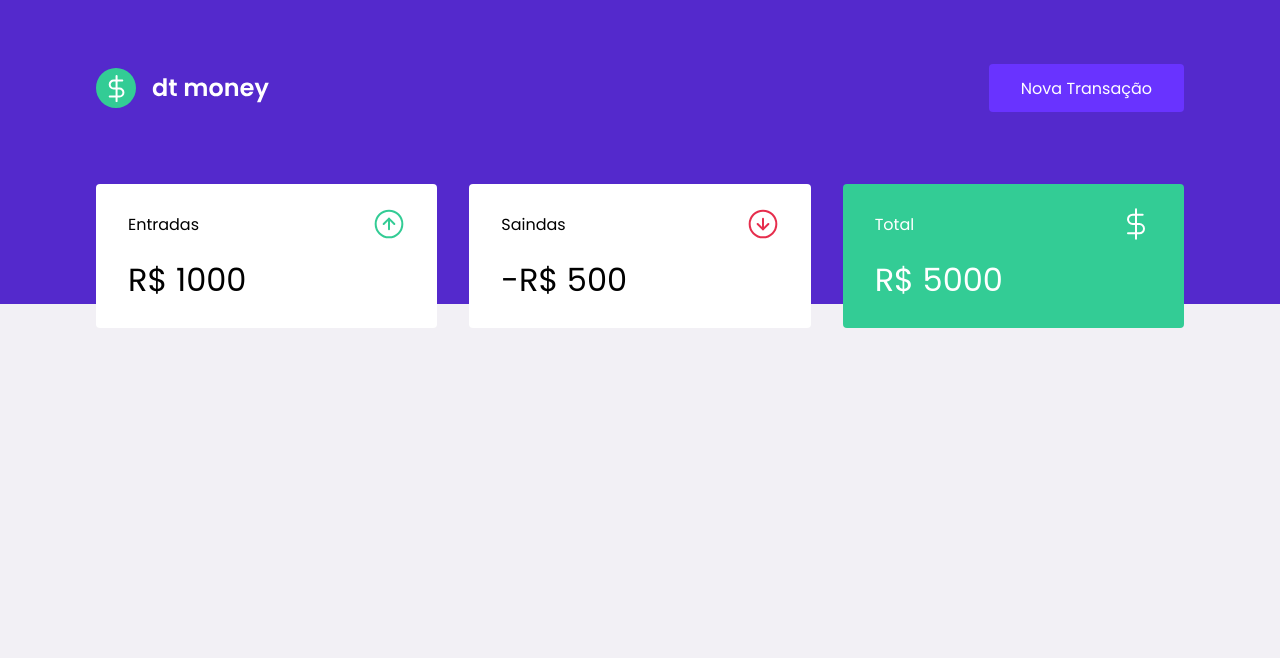
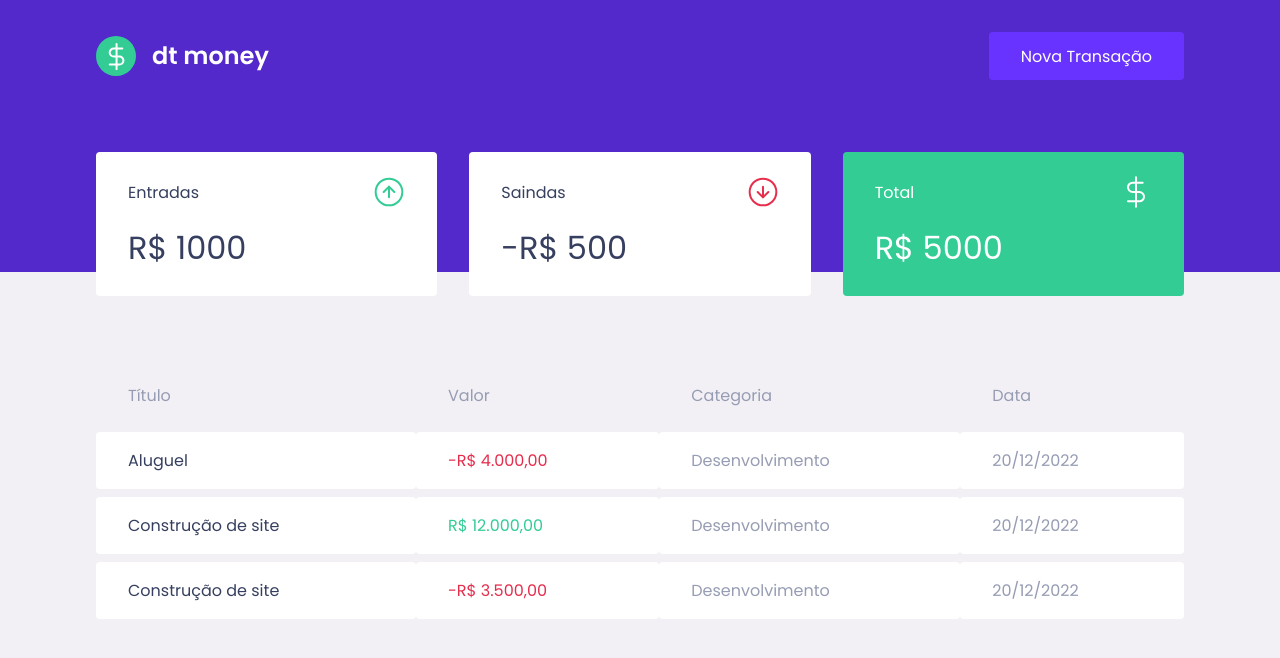
Before and after one commit to andrevberaldo/02-dt-money, a React (Create React App) app: page / in a window 1280 px wide. Shown: the top 658 px of the page. Built offline with nearby package versions, Linux system fonts and the light colour scheme.

Commit message:
add transactionTable component

```diff
--- a/src/App.tsx
+++ b/src/App.tsx
@@ -1,5 +1,6 @@
 import { Dashboard } from "./components/Dashboard";
 import { Header } from "./components/Header";
+
 import { GlobalStyle } from "./styles/global"
 
 export function App() {
--- a/src/components/Dashboard/index.tsx
+++ b/src/components/Dashboard/index.tsx
@@ -1,10 +1,12 @@
 import { Summary } from "../Summary";
+import { TransactionTable } from "../TransactionsTable";
 import { Container } from "./dashboard.styles";
 
 export function Dashboard(){
     return (
         <Container>
             <Summary />
+            <TransactionTable />
         </Container>
     )
 }
--- a/src/components/Header/header.styles.ts
+++ b/src/components/Header/header.styles.ts
@@ -2,21 +2,24 @@
 
 export const Container = styled.header`
     background: var(--blue);
-    padding-top: 2rem;
 `
 
 export const Content = styled.div`
+    max-width: 1120px;
     margin: 0 auto; //alinha horizontalmente
-    max-width: 1120px;
+
+    padding: 2rem 1rem 12rem; //top / sides / bottom
+
     display: flex;
     justify-content: space-between;
     align-items: center;
 
-    padding: 2rem 1rem 12rem; //top / sides / bottom
+
 
     button {
         font-size: 1rem;
         background: var(--blue-light);
+        color: $FFF;
         border: 0;
         color: var(--shape);
         padding: 0 2rem;
--- a/src/components/Summary/summary.styles.ts
+++ b/src/components/Summary/summary.styles.ts
@@ -10,6 +10,7 @@
         background-color: var(--shape);
         padding: 1.5rem 2rem;
         border-radius: 0.25rem;
+        color: var(--text-title);
 
         header {
             display: flex;
--- /dev/null
+++ b/src/components/TransactionsTable/index.tsx
@@ -0,0 +1,41 @@
+import { Container } from "./transactionsTable.styles";
+
+function TransactionTable(){
+    return (
+        <Container>
+            <table>
+                <thead>
+                    <tr>
+                        <th>Título</th>
+                        <th>Valor</th>
+                        <th>Categoria</th>
+                        <th>Data</th>
+                    </tr>
+                </thead>
+
+                <tbody>
+                    <tr>
+                        <td>Aluguel</td>
+                        <td className={'withdraw'}>-R$ 4.000,00</td>
+                        <td>Desenvolvimento</td>
+                        <td>20/12/2022</td>
+                    </tr>
+                    <tr>
+                        <td>Construção de site</td>
+                        <td className={'income'}>R$ 12.000,00</td>
+                        <td>Desenvolvimento</td>
+                        <td>20/12/2022</td>
+                    </tr>
+                    <tr>
+                        <td>Construção de site</td>
+                        <td className={'withdraw'}>-R$ 3.500,00</td>
+                        <td>Desenvolvimento</td>
+                        <td>20/12/2022</td>
+                    </tr>
+                </tbody>
+            </table>
+        </Container>
+    )
+}
+
+export { TransactionTable }
--- /dev/null
+++ b/src/components/TransactionsTable/transactionsTable.styles.ts
@@ -0,0 +1,38 @@
+import styled from "styled-components";
+
+export const Container = styled.div`
+    margin-top: 4rem;
+
+    table {
+        width: 100%;
+        border-spacing: 0 0.5rem;
+    }
+
+    th {
+        color: var(--text-body);
+        font-weight: 400;
+        padding: 1rem 2rem;
+        text-align: left;
+        line-height: 1.5rem;
+    }
+
+    td {
+        padding: 1rem 2rem;
+        border: 0;
+        background: var(--shape);
+        color: var(--text-body);
+        border-radius: 0.25rem;
+
+        &:first-child {
+            color: var(--text-title);
+        }
+
+        &.withdraw {
+            color: var(--red);
+        }
+
+        &.income {
+            color: var(--green);
+        }
+    }
+`;
--- a/src/styles/global.ts
+++ b/src/styles/global.ts
@@ -36,7 +36,7 @@
         -webkit-font-smoothing: antialiased;
     }
 
-    body, inut, textarea, button {
+    body, input, textarea, button {
         font-family: 'Poppins', sans-serif;
         font-weight: 400;
     }
```
